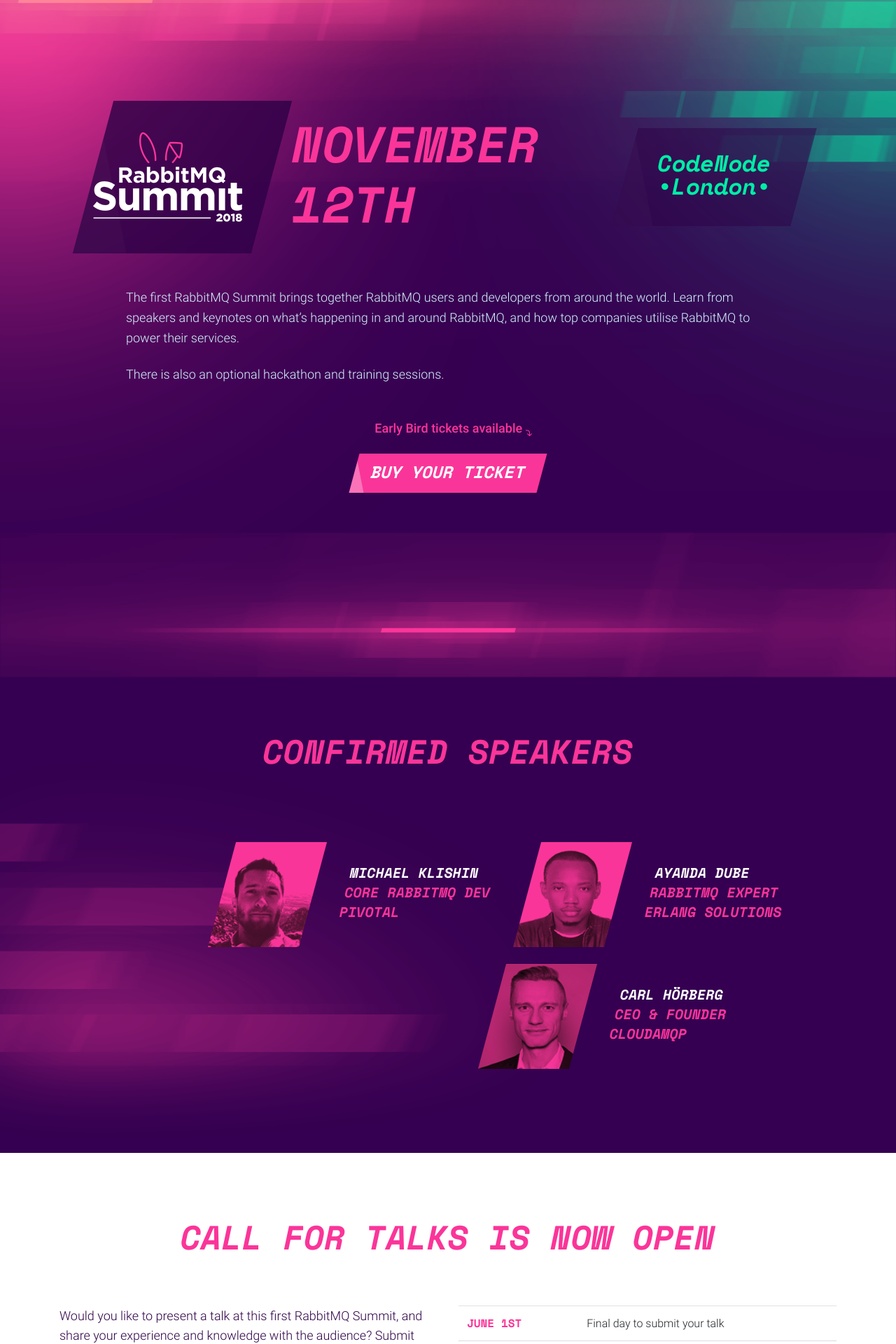
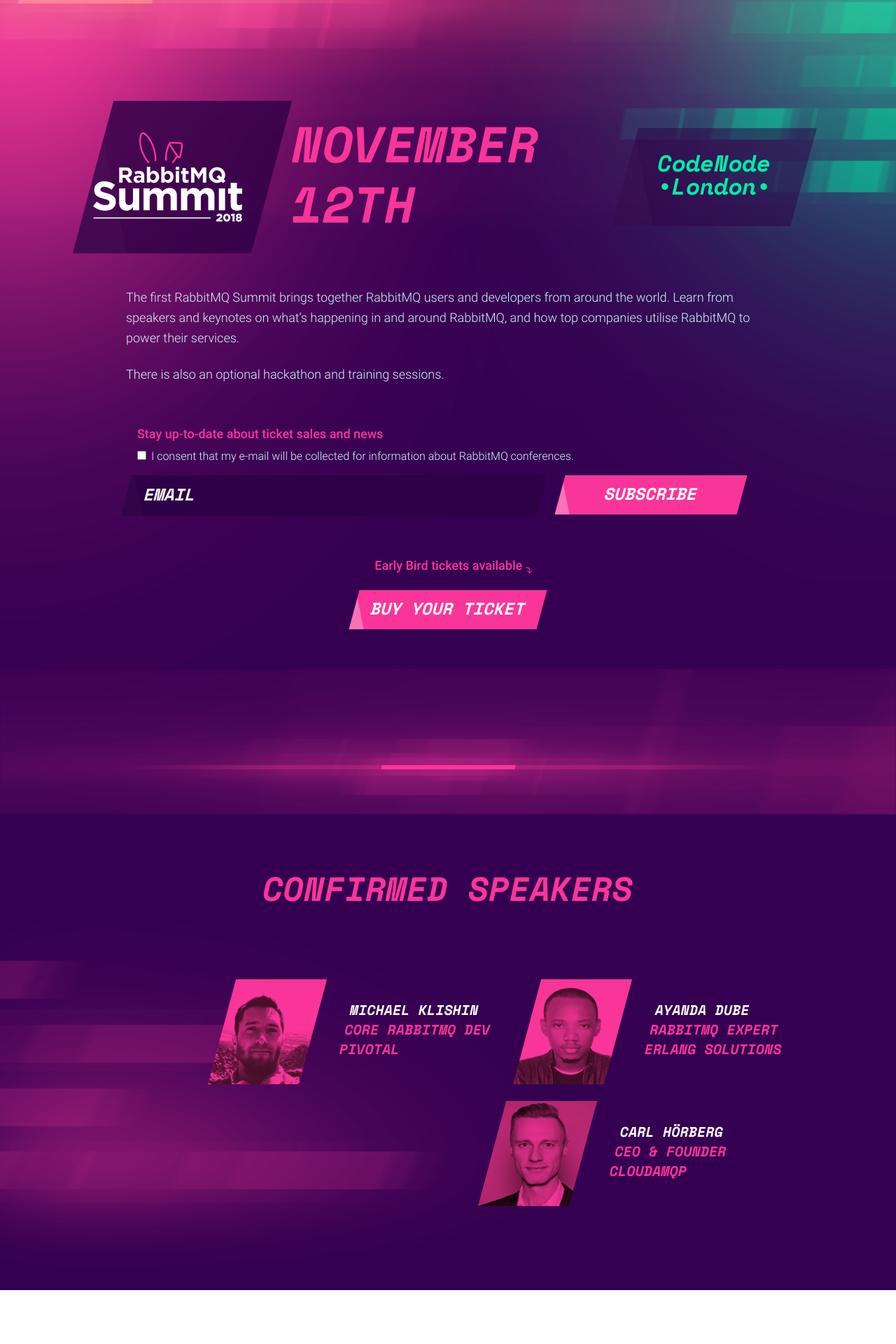
Before and after one commit to isabella232/rabbitmq-summit-1, a Jekyll site: the page built from index.html, in a window 1280 px wide. Shown: the top 1920 px of the page at 70% size. Built offline with Jekyll 4.4.1, drawn with Linux system fonts in a browser that asks for light colours; nearby versions of some CDN libraries; some web fonts are replaced; comment, search, counter and statistics services are not loaded; some of the changed text lies outside the part shown.

Commit message:
Readded subscription form for newsletter and added growl notifications

```diff
--- a/css/starter.scss
+++ b/css/starter.scss
@@ -165,6 +165,9 @@ button[type="submit"]{
 	position: relative;
 	transform: skewX(-15deg);
 	display: block;
+	&.btn-newsletter {
+		max-width: none !important;
+	}
 	@include media(">=tablet") {
 		display: inline-block;
 		vertical-align: top;
@@ -640,13 +643,6 @@ address{
 .space-mono {
 	font-family: 'space-mono-bold';
 }
-
-.thank-you, .check-email {
-	min-height: 135px;
-	.up-to-date {
-		vertical-align: middle;
-	}
-}
 .emojis {
 	vertical-align: middle;
 	font-size: 36px;
@@ -767,3 +763,39 @@ footer .footer-alt {
 		}
 	}
 }
+
+.rs-notification {
+	max-width: 400px;
+	position: fixed;
+	top: 5px;
+	right: 5px;
+	padding: 10px;
+	background-color: rgba(0,0,0,.7);
+	border-radius: 4px;
+	border: 1px solid rgba(0,0,0,.8);
+	z-index: 100;
+	p {
+		margin: 6px 0 0 50px;
+		font-family: $roboto-medium;
+		color: $pink;
+		line-height: 1.2rem;
+	}
+	.rs-close {
+		color: $white;
+		opacity: 0.8;
+		cursor: pointer;
+		&:hover {
+			opacity: 1;
+		}
+	}
+}
+@include media-breakpoint-down(xs) {
+	.rs-notification {
+		background-color: rgba(0,0,0,.9);
+		width:100%;
+		max-width: none;
+		top:0;
+		right: 0;
+		border-radius: 0;
+	}
+}
--- a/index.html
+++ b/index.html
@@ -7,13 +7,32 @@ image: /img/og-frontpage.jpg
 ---
 
 <main id="main">
+  <div class="rs-notification rs-notification-confirm" style="display: none;">
+    <span class="float-right rs-close"><i class="fa fa-times"></i></span>
+    <div class="float-left">
+      <span class="emojis">✉️</span>
+    </div>
+    <p class="text-sm">
+      Please check your inbox to confirm your subscription.
+    </p>
+  </div>
+
+  <div class="rs-notification rs-notification-subscribed" style="display: none;">
+    <span class="float-right rs-close"><i class="fa fa-times"></i></span>
+    <div class="float-left">
+      <span class="emojis">👍</span>
+    </div>
+    <p class="text-sm">
+      Great! We will keep you in the loop via email. Stay tuned.
+    </p>
+  </div>
   <section class="bg-section pt-3 pt-lg-9 pb-3 pb-md-6" style="background-image: url(/img/bg-hero.png);">
     <div class="container">
       <div class="row align-items-center justify-content-center mb-4 mb-lg-2 top-hero">
         <div class="col-10 col-md-6 col-lg-4 col-xl-3 mb-3 mb-lg-0 text-center">
           <div class="logo-wrap skew-box">
             <div class="logo">
-              <a href="#" class="d-block pr-0 pr-md-4 text-center text-xl-left">
+              <a href="/" class="d-block pr-0 pr-md-4 text-center text-xl-left">
                 <img src="/img/logo.png" alt="RabbitMQ Summit 2018" />
               </a>
             </div>
@@ -32,7 +51,7 @@ image: /img/og-frontpage.jpg
           </div>
         </div>
       </div>
-      <div class="row justify-content-center mb-4 mt-5">
+      <div class="row justify-content-center mb-3 mt-5">
         <div class="col-12 col-lg-10">
           <div class="text-sm text-info mb-3">
             <p class="editable">
@@ -45,16 +64,50 @@ image: /img/og-frontpage.jpg
         </div>
       </div>
       <div class="row justify-content-center mb-5">
+        <div class="col-12 col-lg-10">
+          <form id="subForm" action="https://www.createsend.com/t/subscribeerror?description=" method="post" data-id="92D4C54F0FEC16E5ADC2B1904DE9ED1ABE67317EED1425F4DA1D22811AE14F233F38252D31218C83AEA852BBBB13EB2BE2D0771B1F041557C12A584799C4EB88" class="form text-info js-cm-form pt-3">
+            <a name="subscribe"></a>
+            <p class="mb-1 pl-3 text-sm"><span class="editable up-to-date">Stay up-to-date about ticket sales and news</span></p>
+            <div class="form-check check-me ml-3 mb-3">
+              <input class="form-check-input" type="checkbox" value="" id="default-check" required>
+              <label class="form-check-label" for="default-check">
+                I consent that my e-mail will be collected for information about RabbitMQ conferences.
+              </label>
+            </div>
+            <div class="form-row justify-content-center">
+              <div class="col-11 col-md-8 col-lg-7 col-xl-8 mb-3 mb-md-0">
+                <label class="d-block input-label pr-md-3">
+                  <input type="email" id="fieldEmail" name="cm-zdyhrt-zdyhrt" class="form-control js-cm-email-input" placeholder="email" required />
+                </label>
+              </div>
+              <div class="col-11 col-md-4 col-lg-5 col-xl-4">
+                <label class="button-lines-wrap" id="submit-fx">
+                  <span class="lines" style="display: none;"></span>
+                  <span class="lines" style="display: none;"></span>
+                  <span class="lines" style="display: none;"></span>
+                  <span class="lines" style="display: none;"></span>
+                  <button type="submit" class="btn btn-primary w-100 text-uppercase js-cm-submit-button">subscribe</button>
+                </label>
+              </div>
+            </div>
+          </form>
+          <script type="text/javascript" src="https://js.createsend1.com/javascript/copypastesubscribeformlogic.js"></script>
+          <div class="thank-you text-center" style="display: none;">
+            <a href="https://twitter.com/RabbitMQSummit?ref_src=twsrc%5Etfw" class="twitter-follow-button" data-size="large" data-dnt="true" data-show-count="false">Follow @RabbitMQSummit</a>
+          </div>
+        </div>
+      </div>
+      <div class="row justify-content-center mb-5">
         <div class="col-12 text-info">
           <p class="mb-3 pl-3 text-sm text-center"><span class="editable up-to-date">Early Bird tickets available</span> <span class="arrow">⤵</span></p>
         </div>
         <div class="col-11 col-md-4 col-lg-5 text-center">
-          <label class="button-lines-wrap" id="submit-fx">
+          <label class="button-lines-wrap">
             <span class="lines"></span>
             <span class="lines"></span>
             <span class="lines"></span>
             <span class="lines"></span>
-            <a href="https://www.eventbrite.com/e/rabbitmq-summit-tickets-45597419108" target="_blank" class="btn btn-primary w-100 text-uppercase js-cm-submit-button big-space-mono">
+            <a href="https://www.eventbrite.com/e/rabbitmq-summit-tickets-45597419108" target="_blank" class="btn btn-primary w-100 text-uppercase big-space-mono">
               Buy your ticket
             </a>
           </label>
@@ -391,7 +444,7 @@ image: /img/og-frontpage.jpg
           </div>
         </div>
       </div>
-      <div class="row justify-content-center mb-3 mb-lg-5 mb-xl-6">
+      <div class="row justify-content-center mb-3">
         <div class="form-row">
           <div class="col-12 col-md-4">
             <label class="button-lines-wrap lines-secondary">
@@ -404,6 +457,17 @@ image: /img/og-frontpage.jpg
           </div>
         </div>
       </div>
+      <div class="row justify-content-center mb-3 mb-lg-5 mb-xl-6">
+          <div class="col-12 col-md-8 text-center">
+            <label class="button-lines-wrap lines-secondary mx-auto btn-newsletter">
+              <span class="lines"></span>
+              <span class="lines"></span>
+              <span class="lines"></span>
+              <span class="lines"></span>
+              <a href="#subForm" class="btn btn-secondary w-100 text-uppercase text-dark js-cm-submit-button big-space-mono">Subscribe <span class="d-none d-sm-inline">to</span> Newsletter</a>
+            </label>
+          </div>
+				</div>
     </div>
   </section>
 </main>
```
Also changed, not shown: _includes/scripts.html (+17 -2 lines).
